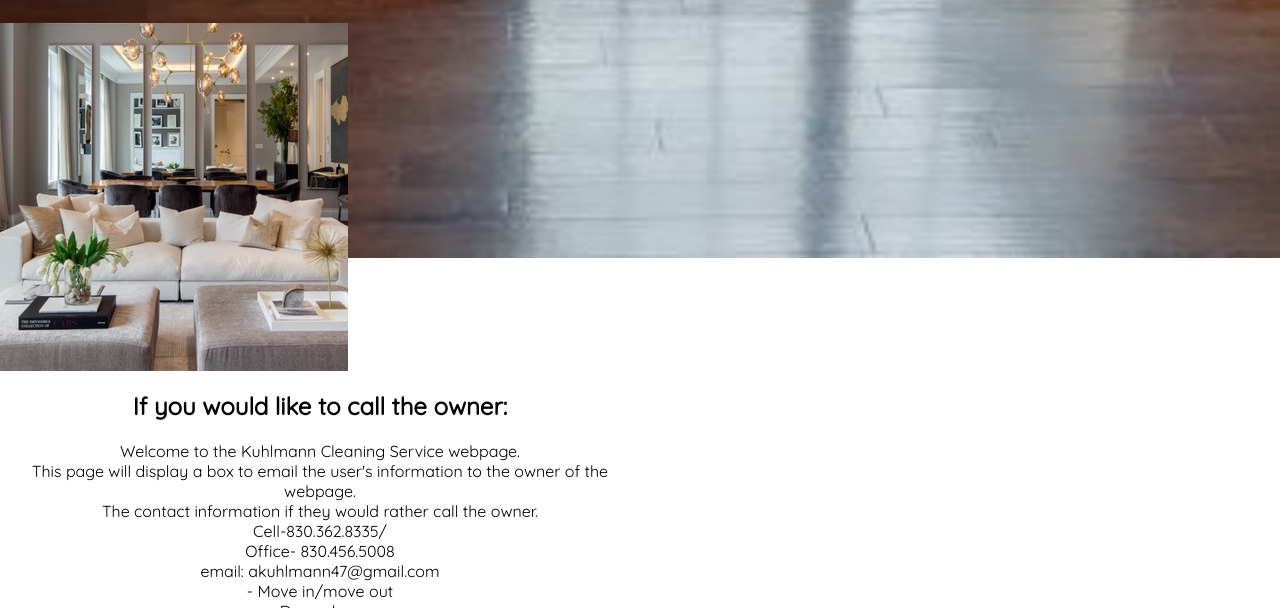
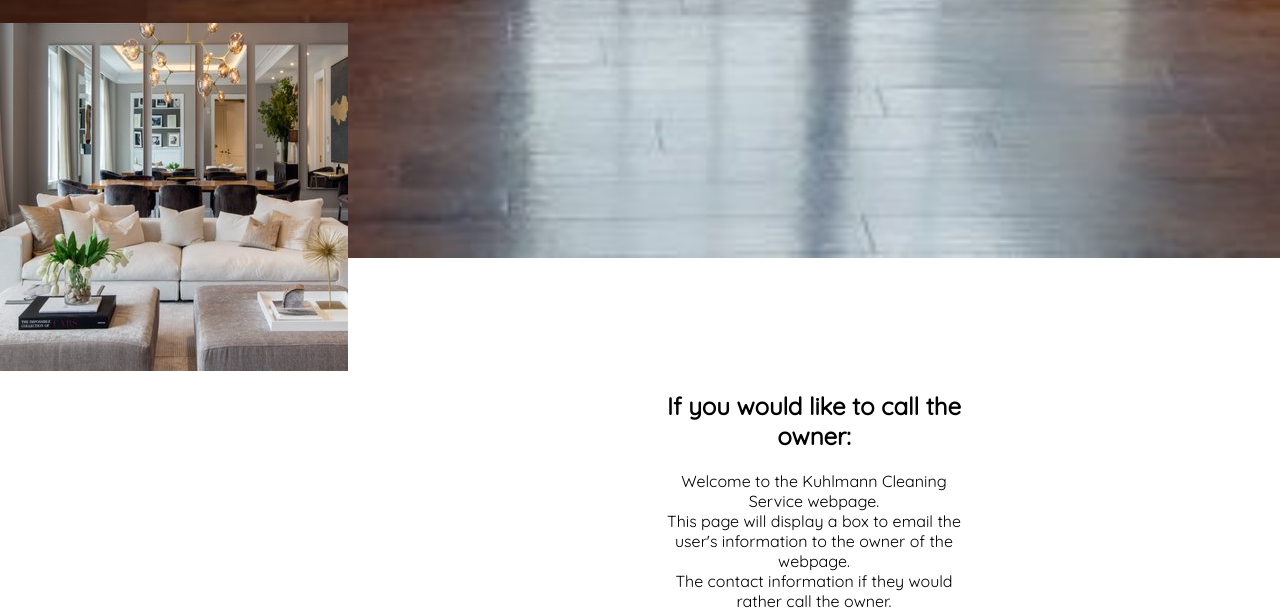
Before and after one commit to arikuhl1999/personal-site, a plain HTML site: page index.html in a window 1280 px wide. Shown: the part 344-952 px from the top of the page. Drawn offline with Linux system fonts and the light colour scheme.

Commit message:
changed grid

```diff
--- a/stylehome/home.css
+++ b/stylehome/home.css
@@ -82,12 +82,12 @@ main section{
 
 .home-page{
     display: grid;
-    grid-template-columns: 1fr 1fr;
-    /* grid-row: 1fr 1fr 1fr 1fr; */
+    grid-template-columns: 1fr 1fr 1fr 1fr;
+    grid-row: 1fr 1fr 1fr 1fr;
 }
 
 .msg{
-    /* grid-column: 2/3; */
+    grid-column: 3/4;
     grid-row: 3/4;
     font-family: "Quicksand";
     text-align: center;
```
